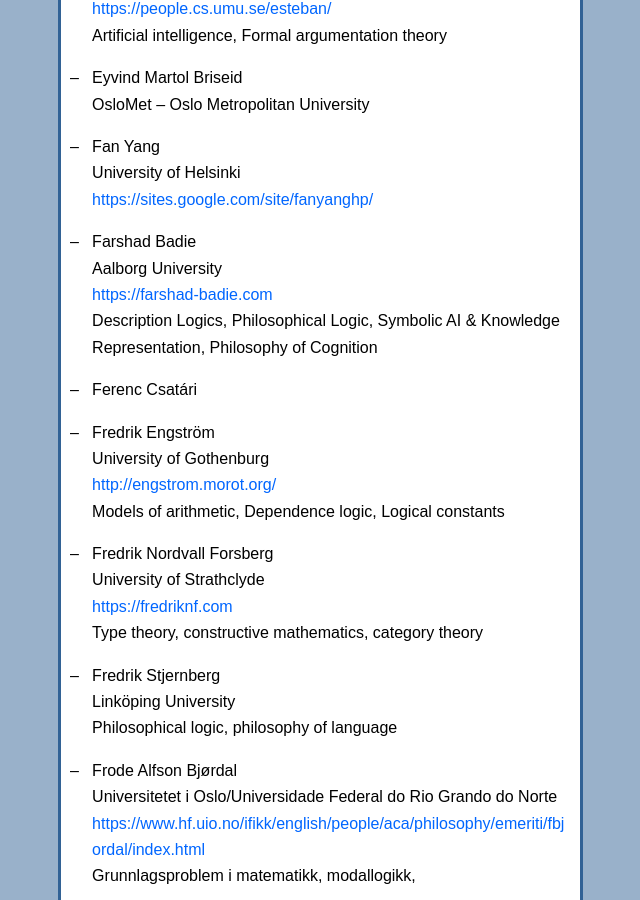
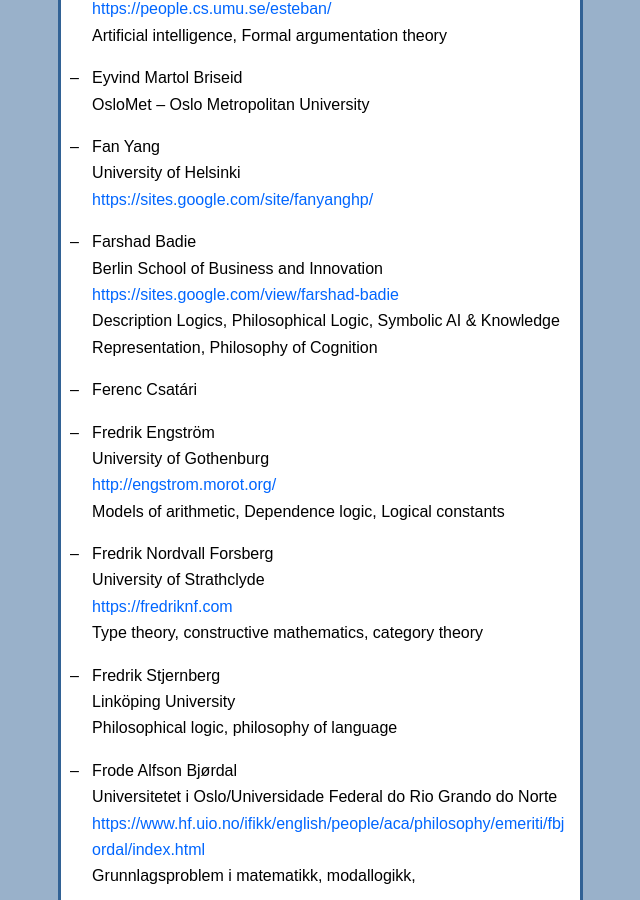
Before and after one commit to scandinavianlogic/scandinavianlogic.github.io, a Jekyll site: the page built from members.md, in a window 1280 px wide and 900 px high, scrolled down 5589 px. Shown: the whole window, without its empty margins (453-1093 px from the left). Built offline with Jekyll 4.4.1, drawn with Linux system fonts in a browser that asks for light colours.

Commit message:
update member info

```diff
--- a/members.md
+++ b/members.md
@@ -215,8 +215,8 @@ membership.
   <https://sites.google.com/site/fanyanghp/>
 
 - Farshad Badie
-  Aalborg University
-  <https://farshad-badie.com>
+  Berlin School of Business and Innovation
+  <https://sites.google.com/view/farshad-badie>
   Description Logics, Philosophical Logic, Symbolic AI & Knowledge Representation, Philosophy of Cognition
 
 - Ferenc Csatári
```
